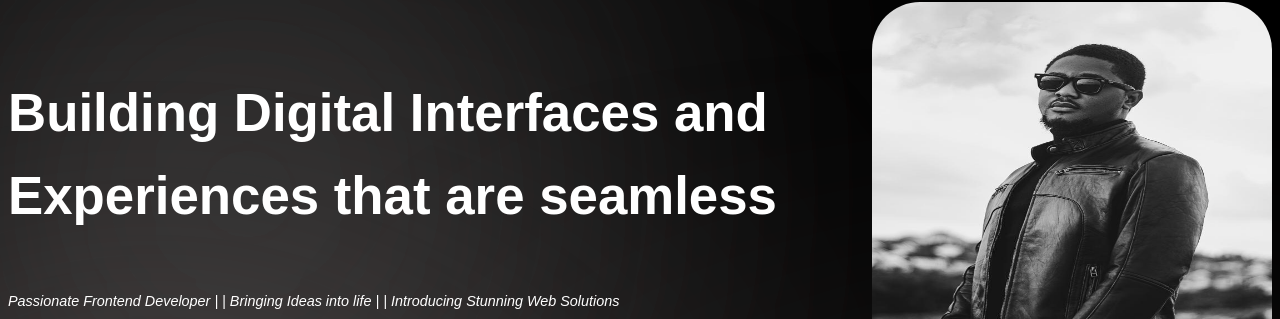
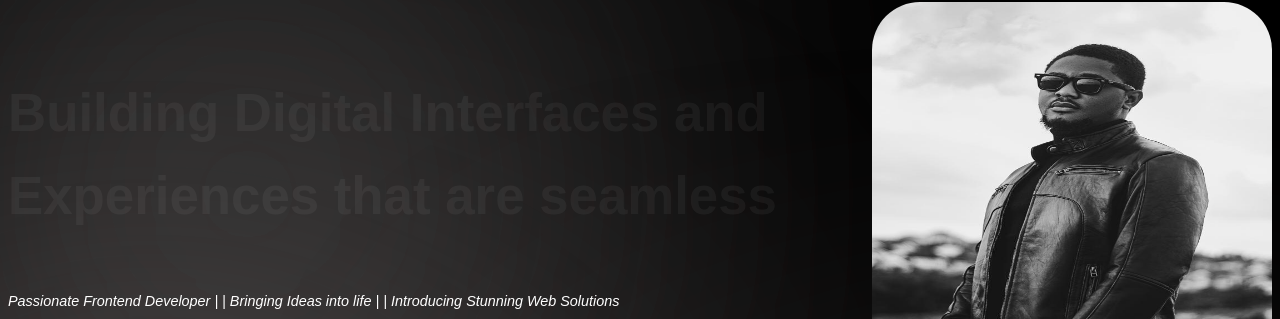
Before and after one commit to Kechi-Kenneth/My-Portfolio-with-ReactJs, a React (Vite) app: page / in a window 1280 px wide. Shown: the part 254-573 px from the top of the page. Built offline with nearby package versions, Linux system fonts and the light colour scheme.

Commit message:
animation

```diff
--- a/src/Components/ContactMe/ContactMeCard/ContactMeCard.jsx
+++ b/src/Components/ContactMe/ContactMeCard/ContactMeCard.jsx
@@ -13,7 +13,7 @@ const ContactMeCard = ({iconUrl, github, email}) => {
       <p>{github}</p>
       </a>
 
-      <a href='' >
+      <a href='mailto:kaypluzkechi@gmail.com'>
       <p>{email}</p>
       </a>
     </div>
--- a/src/Components/Education/Education.css
+++ b/src/Components/Education/Education.css
@@ -33,7 +33,7 @@ h3 {
 @media (max-width:500px) {
   .education-container {
     flex-direction: column;
-    margin-left: 2.5rem;
+    margin-left: 2.2rem;
   }
 
 }
--- a/src/Components/Hero/Hero.css
+++ b/src/Components/Hero/Hero.css
@@ -222,3 +222,33 @@ font-size: 0.7rem;
     width: 2rem;
   }
 }
+
+
+.fade-in-out {
+  animation: fadeInOut 6s infinite;
+}
+
+@keyframes fadeInOut {
+  0%, 100% {
+      opacity: 0;
+  }
+  50% {
+      opacity: 1;
+  }
+}
+
+
+.slide-in-left {
+  animation: slideInLeft 3s ease-in-out;
+}
+
+@keyframes slideInLeft {
+  from {
+      transform: translateX(-100%);
+      opacity: 0;
+  }
+  to {
+      transform: translateX(0);
+      opacity: 1;
+  }
+}
--- a/src/Components/Hero/Hero.jsx
+++ b/src/Components/Hero/Hero.jsx
@@ -7,8 +7,8 @@ const Hero = () => {
     <Element name="home">
     <section className="hero-container">
       <div className="hero-content">
-        <h2>Building Digital Interfaces and Experiences that are seamless</h2>
-        <p>
+        <h2 className="fade-in-out">Building Digital Interfaces and Experiences that are seamless</h2>
+        <p className="slide-in-left">
           Passionate Frontend Developer | | Bringing Ideas into life | |
           Introducing Stunning Web Solutions
         </p>
```
